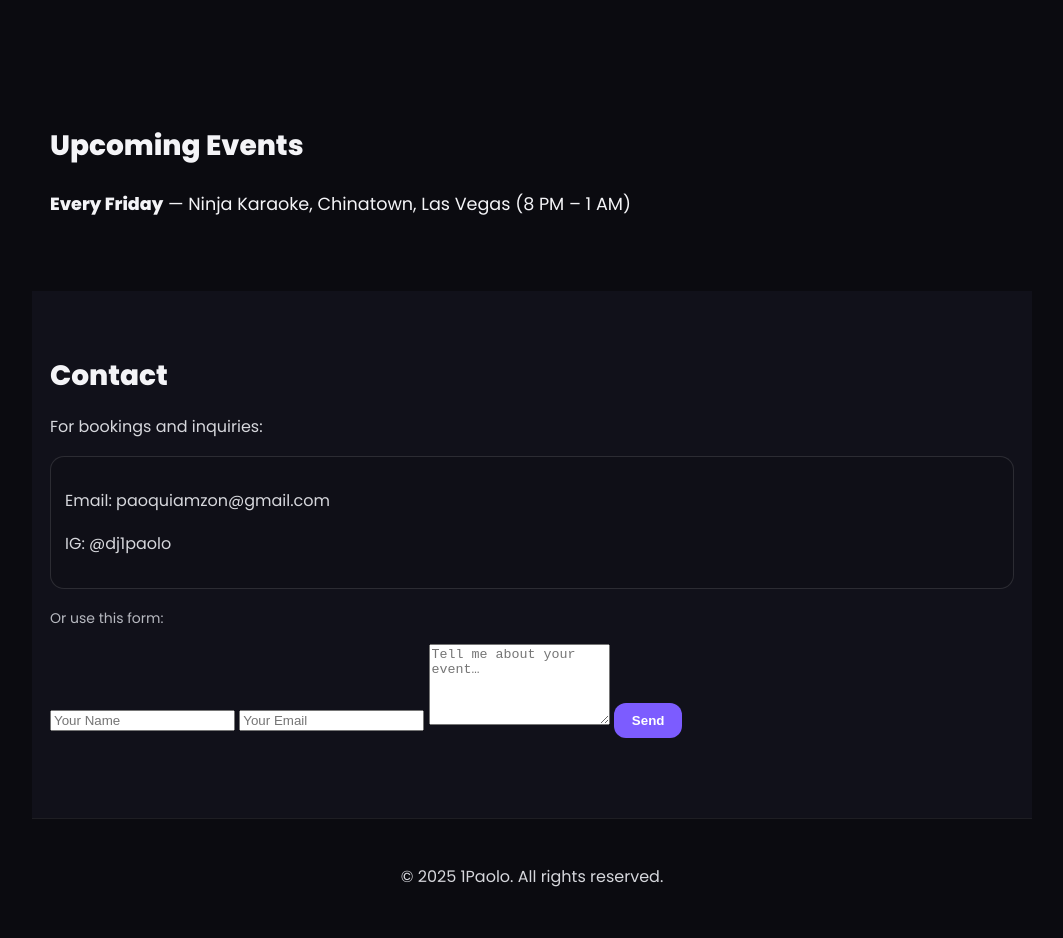
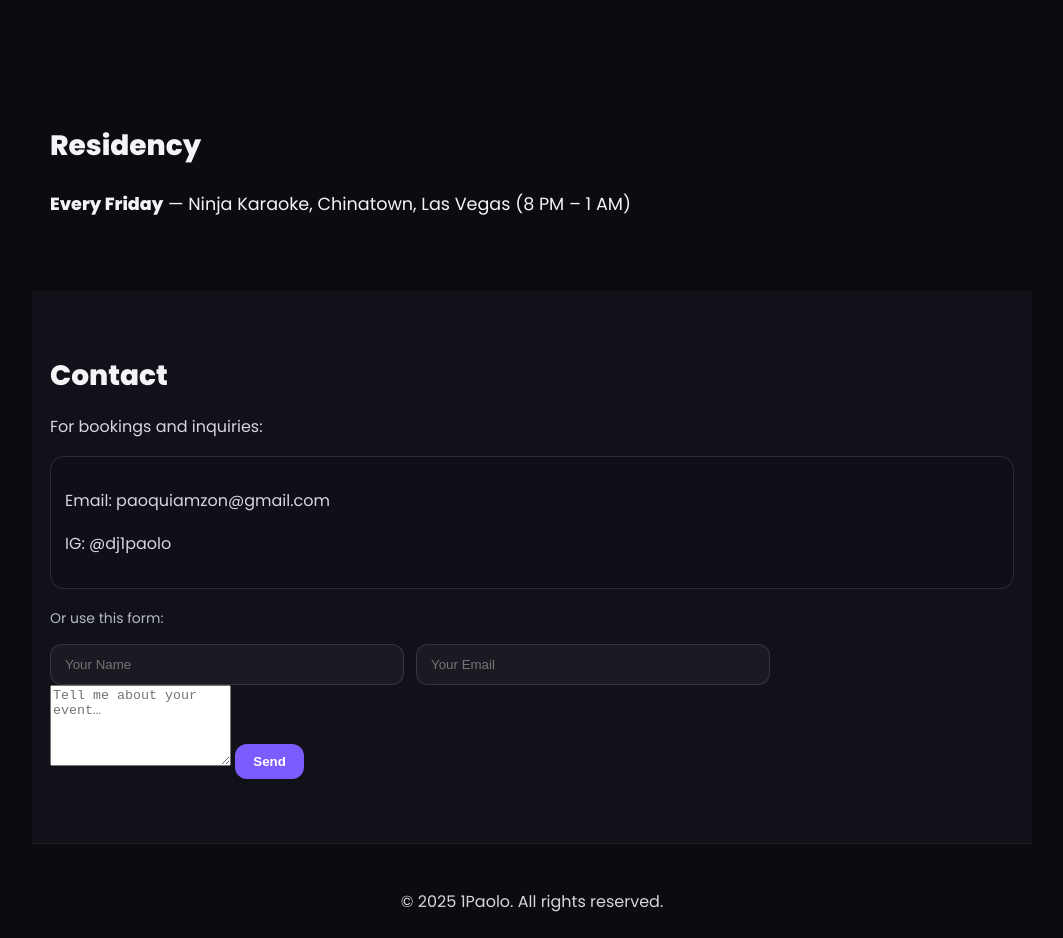
Before and after one commit to dj1paolo/dj1paolo, a plain HTML site: page index.html in a window 1280 px wide. Shown: the part 2944-3882 px from the top of the page, without its empty margins (108-1171 px from the left). Drawn offline with Linux system fonts and the light colour scheme.

Commit message:
Fix contact form closing tag and structure

```diff
--- a/index.html
+++ b/index.html
@@ -119,7 +119,7 @@
 
      <section id="events" class="section">
   <div class="container">
-    <h2>Upcoming Events</h2>
+    <h2>Residency</h2>
     <ul class="events">
       <li><strong>Every Friday</strong> — Ninja Karaoke, Chinatown, Las Vegas (8 PM – 1 AM)</li>
     </ul>
@@ -139,21 +139,17 @@
 
       </div>
       <p class="small">Or use this form:</p>
-      <form id="contact-form" action="https://formspree.io/f/mzzvnzoy" method="POST">
-  <input type="text" name="name" placeholder="Your Name" required>
-  <input type="email" name="_replyto" placeholder="Your Email" required>
-  <textarea name="message" rows="5" placeholder="Tell me about your event…" required></textarea>
+      <form id="contact-form" class="contact-form" action="https://formspree.io/f/mzzvnzoy" method="POST">
+  <div class="row">
+    <input type="text" name="name" placeholder="Your Name" required>
+    <input type="email" name="_replyto" placeholder="Your Email" required>
+  </div>
+</form>
 
-  <!-- Optional niceties -->
-  <input type="hidden" name="_subject" value="New inquiry from dj1paolo.com">
-  <input type="hidden" name="_template" value="table">
-  <!-- If you want to redirect to a thank-you anchor:
-  <input type="hidden" name="_redirect" value="https://dj1paolo.github.io/dj1paolo/#thanks">
-  -->
+<textarea name="message" rows="5" placeholder="Tell me about your event…" required></textarea>
+<button type="submit" class="btn-primary">Send</button>
 
-  <button type="submit" class="btn btn-primary">Send</button>
-  <p id="form-msg" style="margin-top:10px; opacity:.8;"></p>
-</form>
+
 
     </div>
   </section>
```
